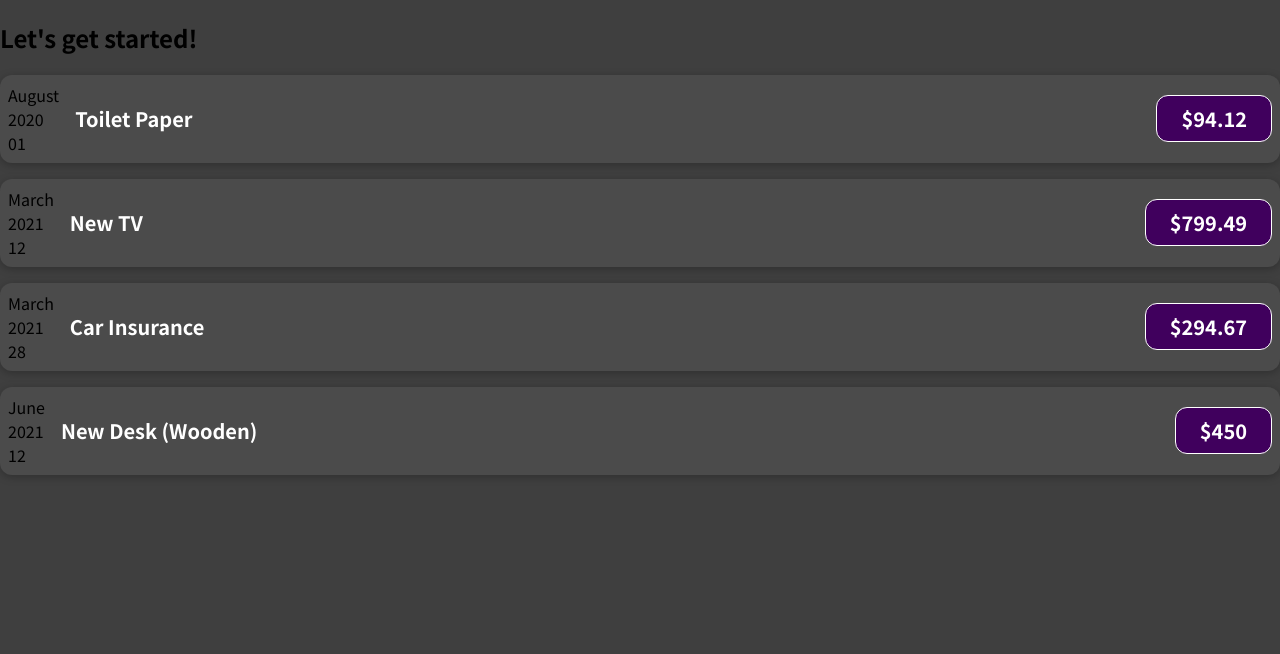
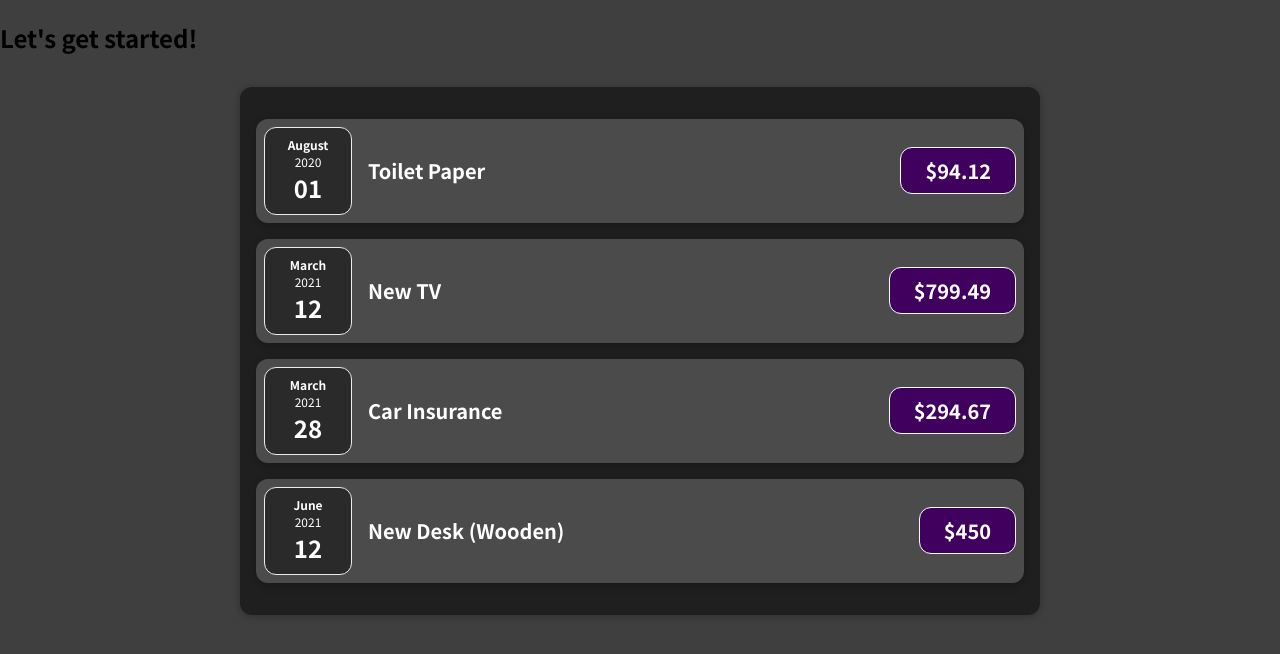
Before and after one commit to CookinLima/learn-react, a JavaScript app in the folder expense-tracker/: page / in a window 1280 px wide. Shown: the top 654 px of the page. Built offline with nearby package versions, Linux system fonts and the light colour scheme.

Commit message:
refactored ExpensesItem on App.js into Expenses.js

```diff
--- a/expense-tracker/src/App.js
+++ b/expense-tracker/src/App.js
@@ -1,4 +1,4 @@
-import ExpenseItem from "./components/ExpenseItem";
+import Expenses from "./components/Expenses";
 
 function App() {
   const expenses = [
@@ -25,26 +25,7 @@ function App() {
   return (
     <div>
       <h2>Let's get started!</h2>
-      <ExpenseItem
-        title={expenses[0].title}
-        amount={expenses[0].amount}
-        date={expenses[0].date}
-      ></ExpenseItem>
-      <ExpenseItem
-        title={expenses[1].title}
-        amount={expenses[1].amount}
-        date={expenses[1].date}
-      ></ExpenseItem>
-      <ExpenseItem
-        title={expenses[2].title}
-        amount={expenses[2].amount}
-        date={expenses[2].date}
-      ></ExpenseItem>
-      <ExpenseItem
-        title={expenses[3].title}
-        amount={expenses[3].amount}
-        date={expenses[3].date}
-      ></ExpenseItem>
+      <Expenses allExpenses={expenses}></Expenses>
     </div>
   );
 }
--- /dev/null
+++ b/expense-tracker/src/components/ExpenseDate.css
@@ -0,0 +1,26 @@
+.expense-date {
+  display: flex;
+  flex-direction: column;
+  width: 5.5rem;
+  height: 5.5rem;
+  border: 1px solid #ececec;
+  background-color: #2a2a2a;
+  color: white;
+  border-radius: 12px;
+  align-items: center;
+  justify-content: center;
+}
+
+.expense-date__month {
+  font-size: 0.75rem;
+  font-weight: bold;
+}
+
+.expense-date__year {
+  font-size: 0.75rem;
+}
+
+.expense-date__day {
+  font-size: 1.5rem;
+  font-weight: bold;
+}
--- a/expense-tracker/src/components/ExpenseDate.js
+++ b/expense-tracker/src/components/ExpenseDate.js
@@ -1,12 +1,14 @@
+import "./ExpenseDate.css";
+
 function ExpenseDate(props) {
   const month = props.date.toLocaleString("en-US", { month: "long" });
   const year = props.date.getFullYear();
   const day = props.date.toLocaleString("en-US", { day: "2-digit" });
   return (
-    <div>
-      <div>{month}</div>
-      <div>{year}</div>
-      <div>{day}</div>
+    <div className="expense-date">
+      <div className="expense-date__month">{month}</div>
+      <div className="expense-date__year">{year}</div>
+      <div className="expense-date__day">{day}</div>
     </div>
   );
 }
--- /dev/null
+++ b/expense-tracker/src/components/Expenses.css
@@ -0,0 +1,9 @@
+.expenses {
+  padding: 1rem;
+  background-color: rgb(31, 31, 31);
+  margin: 2rem auto;
+  width: 50rem;
+  max-width: 95%;
+  border-radius: 12px;
+  box-shadow: 0 1px 8px rgba(0, 0, 0, 0.25);
+}
--- /dev/null
+++ b/expense-tracker/src/components/Expenses.js
@@ -0,0 +1,34 @@
+import ExpenseItem from "./ExpenseItem";
+import "./Expenses.css";
+
+function Expenses(props) {
+  // console.log(props.allExpenses);
+  return (
+    <div className="expenses">
+      {props.allExpenses.map(({ title, amount, date }) => {
+        return <ExpenseItem title={title} amount={amount} date={date} />;
+      })}
+      {/* <ExpenseItem
+        title={props.allExpenses[0].title}
+        amount={props.allExpenses[0].amount}
+        date={props.allExpenses[0].date}
+      ></ExpenseItem>
+      <ExpenseItem
+        title={props.allExpenses[1].title}
+        amount={props.allExpenses[1].amount}
+        date={props.allExpenses[1].date}
+      ></ExpenseItem>
+      <ExpenseItem
+        title={props.allExpenses[2].title}
+        amount={props.allExpenses[2].amount}
+        date={props.allExpenses[2].date}
+      ></ExpenseItem>
+      <ExpenseItem
+        title={props.allExpenses[3].title}
+        amount={props.allExpenses[3].amount}
+        date={props.allExpenses[3].date}
+      ></ExpenseItem> */}
+    </div>
+  );
+}
+export default Expenses;
```
